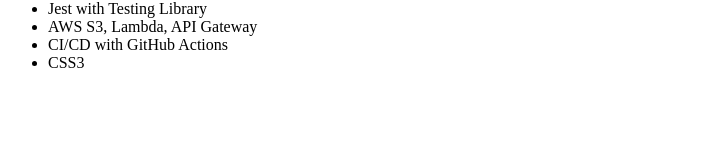
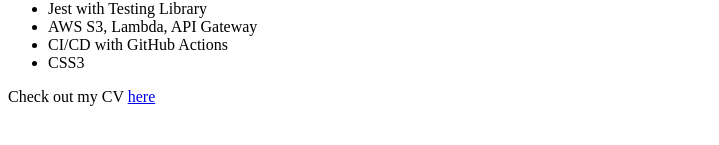
Before and after one commit to szabikr/szabi-space, a Next.js app: page / in a window 1280 px wide. Shown: the part 179-324 px from the top of the page, without its empty margins (0-719 px from the left). Built offline with nearby package versions, Linux system fonts and the light colour scheme.

Commit message:
Linking to my CV (#15)
* Linking to my CV

* formatting changes

```diff
--- a/src/pages/index.js
+++ b/src/pages/index.js
@@ -11,6 +11,16 @@
         <li>CI/CD with GitHub Actions</li>
         <li>CSS3</li>
       </ul>
+      <p>
+        Check out my CV
+        {' '}
+        <a
+          href="/Szabi_Keresztes_Software_Engineer_CV.pdf"
+          target="_blank"
+        >
+          here
+        </a>
+      </p>
     </>
   )
 }
```
Also changed, not shown: 1 other file (tests, documents, lock files or other folders).
